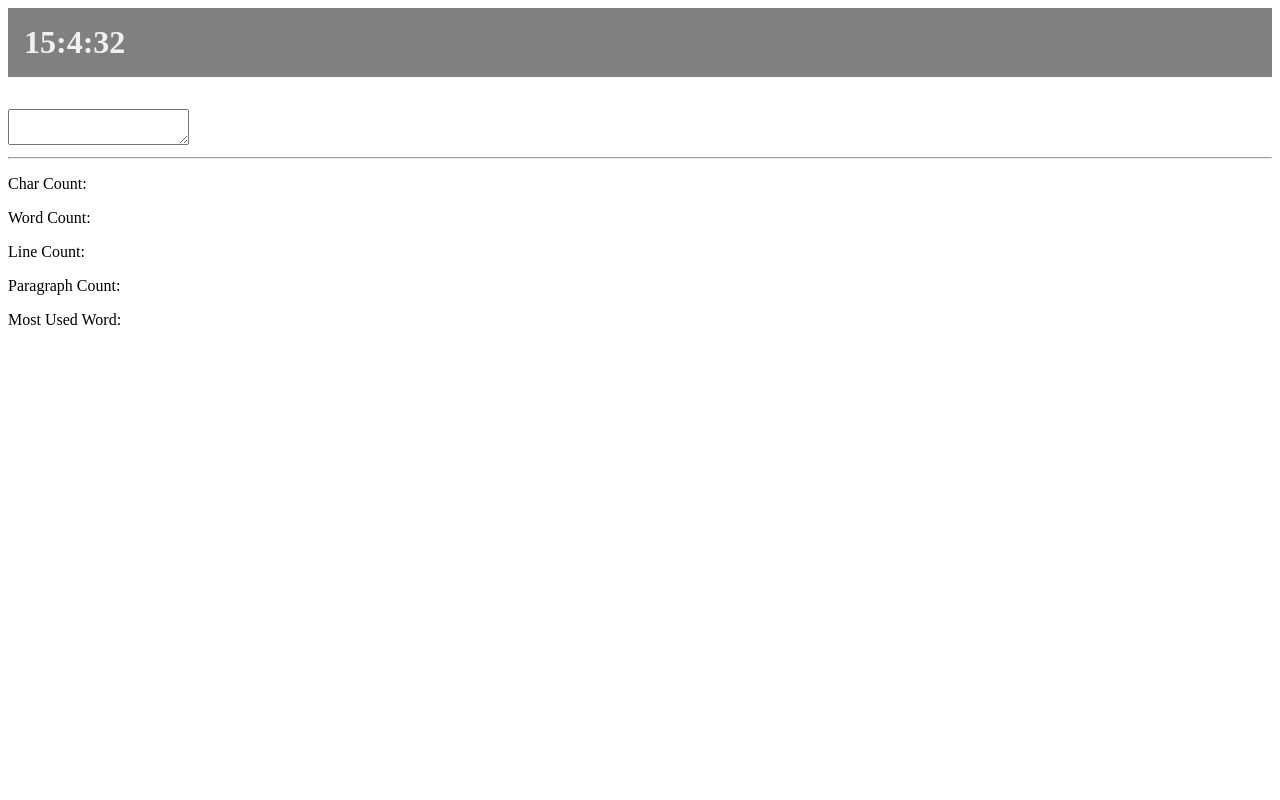
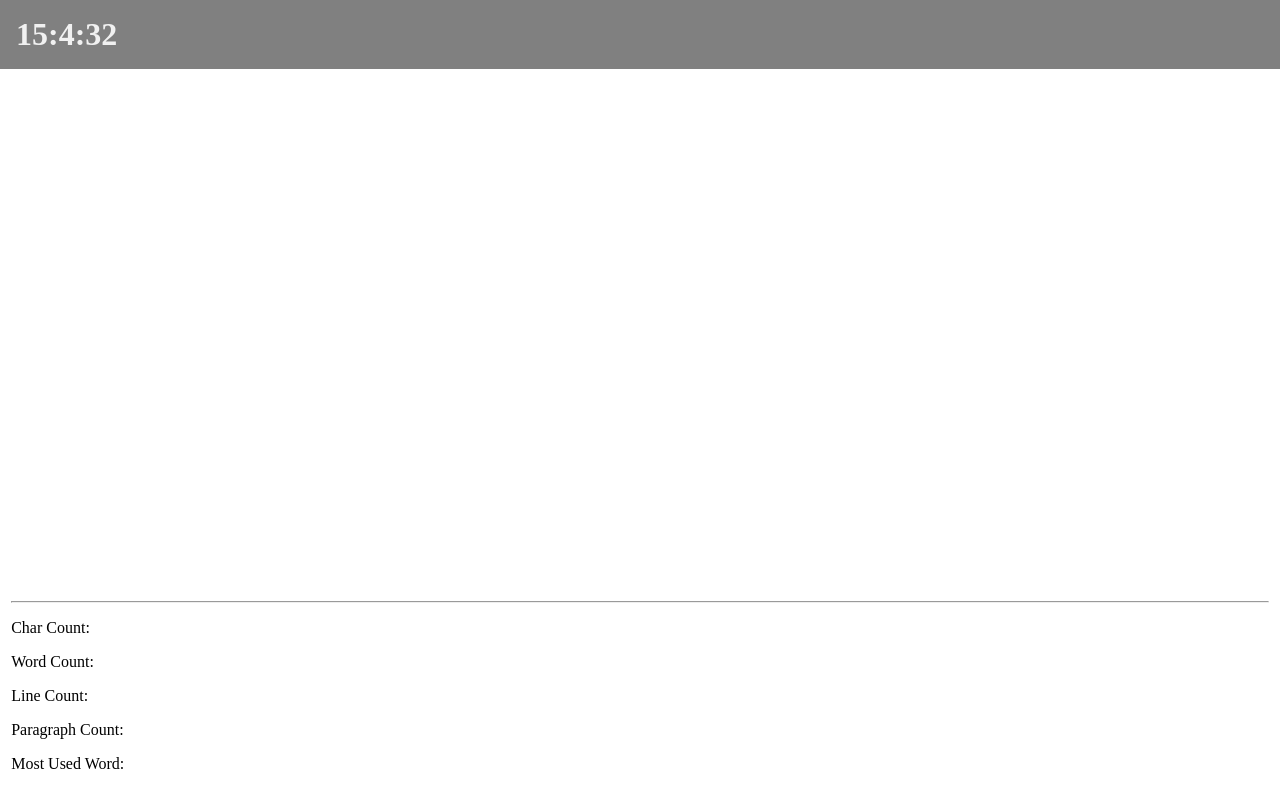
Before and after one commit to chalu/comlink-workers, a website: page src/slow/index.html in a window 1280 px wide. Drawn offline with Linux system fonts and the light colour scheme.

Commit message:
style UI elements

```diff
--- a/src/slow/index.html
+++ b/src/slow/index.html
@@ -7,6 +7,18 @@
     <title>UI Thread</title>
 
     <style>
+        html, body{
+            height: 100%;
+            margin: 0;
+            padding: 0;
+        }
+
+        body {
+            display: flex;
+            flex-flow: column;
+            background: #fff;
+        }
+
         #timesplainer {
             background: #808080;
             padding: 0.5em;
@@ -14,6 +26,29 @@
             color: #f1f1f1;
             font-size: xx-large;
             margin-top: 0;
+            margin-bottom: 0.5em;
+        }
+
+        #free-form-text {
+            flex-grow: 1;
+            padding: 0.7em;
+        }
+
+        #free-form-text textarea {
+            width: 99%;
+            max-width: 98.5%;
+            height: 100%;
+            border: none;
+            resize: none;
+            font-size: large;
+        }
+
+        #free-form-text textarea:focus {
+            outline:#fff;
+        }
+
+        #statsplainer {
+            padding: 0.7em;
         }
     </style>
 </head>
@@ -23,11 +58,11 @@
         00:00:00
     </p>
 
-    <div>
+    <div id="free-form-text">
         <textarea></textarea>
     </div>
 
-    <div>
+    <div id="statsplainer">
         <hr />
         <p>Char Count: <span id="char-count"></span></p>
         <p>Word Count: <span id="word-count"></span></p>
```
